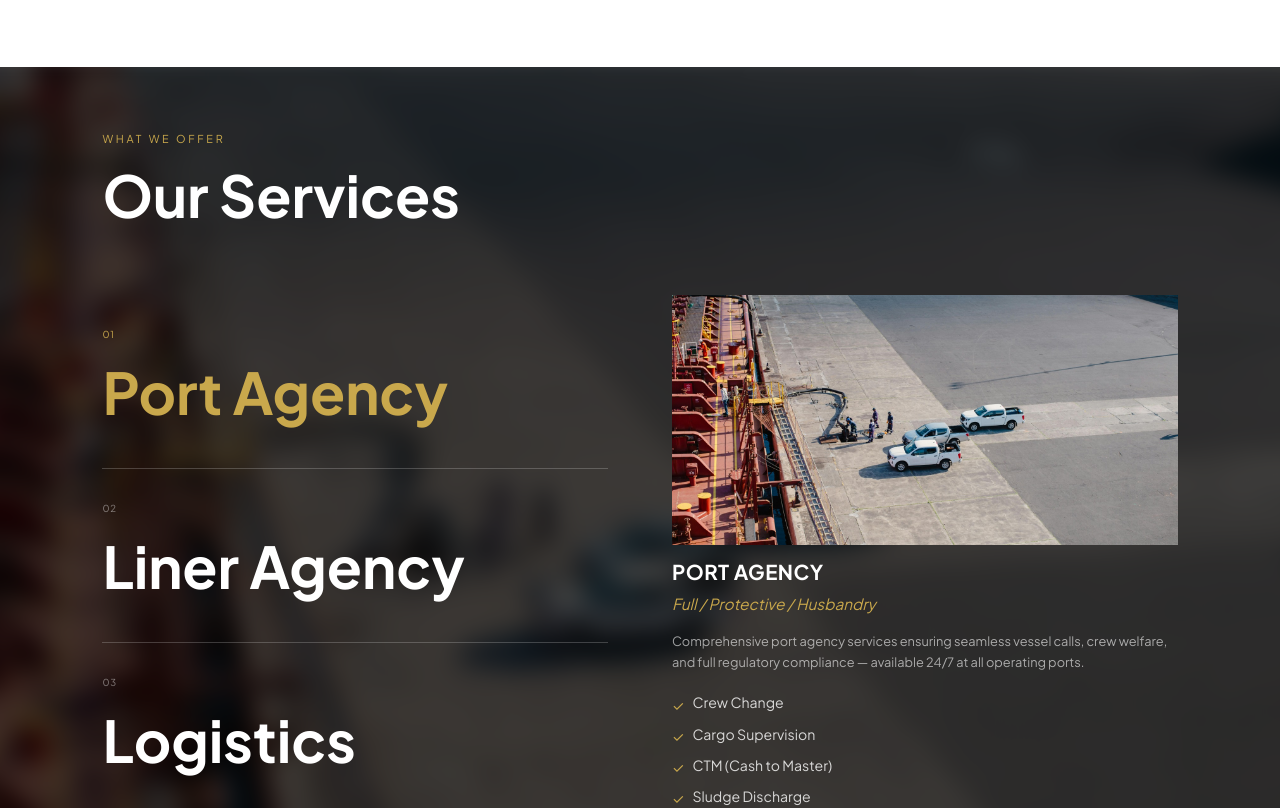
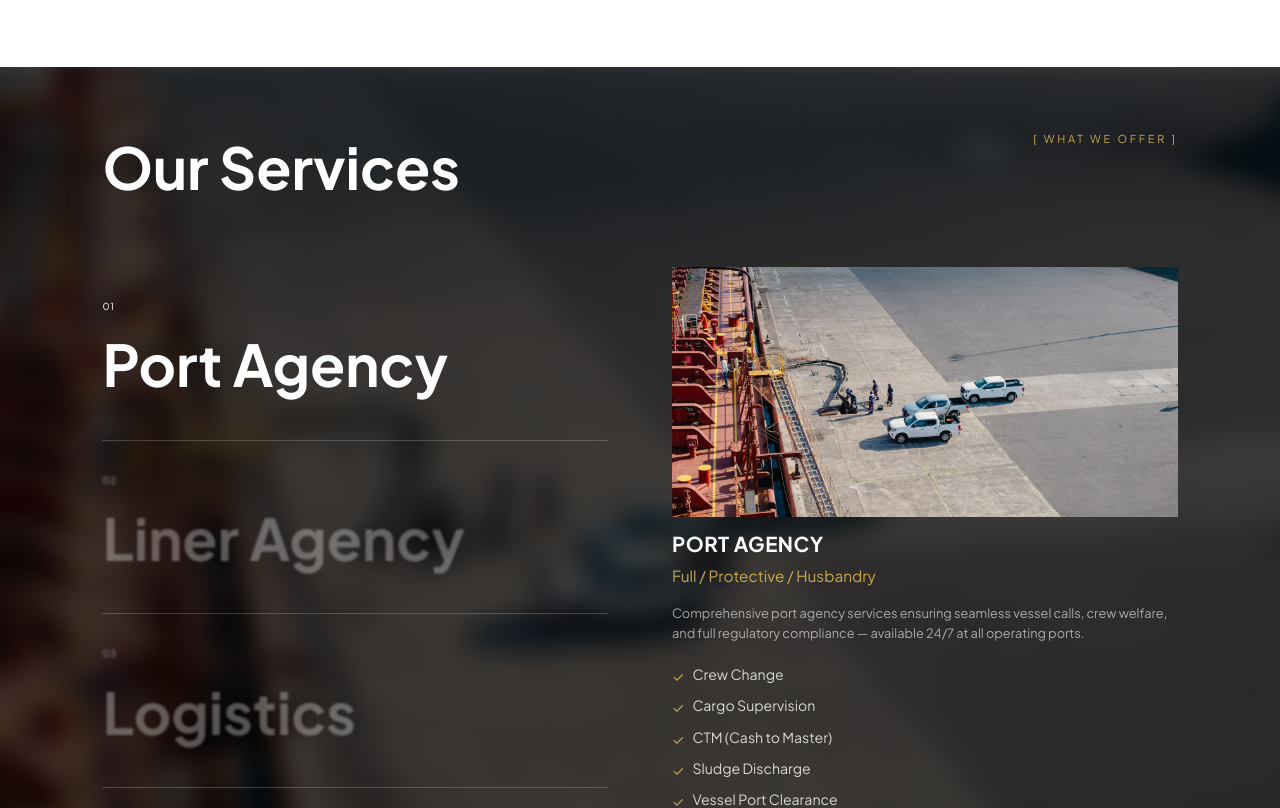
Before and after one commit to aniketpymtz/reality-shipping, a Next.js app: page / in a window 1280 px wide. Shown: the part 2000-2808 px from the top of the page. Built offline with nearby package versions, Linux system fonts and the light colour scheme.

Commit message:
service ui

```diff
--- a/src/components/NewService.tsx
+++ b/src/components/NewService.tsx
@@ -118,13 +118,13 @@ export default function NewService() {
             </div>
 
             {/* Section header */}
-            <div className="mb-16">
-                <p className="text-[0.85vw] uppercase tracking-[0.25em] text-[#c9a84c] mb-3">
-                    What We Offer
-                </p>
+            <div className="w-full justify-between flex flex-row mb-16">
                 <h2 className="text-[4.5vw] text-white font-bold leading-tight">
                     Our Services
                 </h2>
+                <p className="text-[0.85vw] uppercase tracking-[0.25em] text-[#c9a84c] mb-3">
+                   [ What We Offer ]
+                </p>
             </div>
 
             {/* Main layout */}
@@ -141,13 +141,9 @@ export default function NewService() {
                             <p
                                 className="text-[0.75vw] uppercase tracking-widest mb-2"
                                 style={{
-                                    backgroundImage: 'linear-gradient(to right, #c9a84c 50%, rgba(255,255,255,0.45) 50%)',
-                                    backgroundSize: '200% 100%',
-                                    backgroundPosition: selected === index ? '0%' : '100%',
-                                    WebkitBackgroundClip: 'text',
-                                    WebkitTextFillColor: 'transparent',
-                                    backgroundClip: 'text',
-                                    transition: 'background-position 0.55s ease',
+                                    color: selected === index ? '#ffffff' : '#9ca3af',
+                                    filter: selected === index ? 'none' : 'blur(1.5px)',
+                                    transition: 'color 0.5s ease, filter 0.5s ease',
                                 }}
                             >
                                 {String(index + 1).padStart(2, '0')}
@@ -155,13 +151,9 @@ export default function NewService() {
                             <h2
                                 className="text-[7vw] md:text-[4.5vw] font-bold m-0"
                                 style={{
-                                    backgroundImage: 'linear-gradient(to right, #c9a84c 50%, #ffffff 50%)',
-                                    backgroundSize: '200% 100%',
-                                    backgroundPosition: selected === index ? '0%' : '100%',
-                                    WebkitBackgroundClip: 'text',
-                                    WebkitTextFillColor: 'transparent',
-                                    backgroundClip: 'text',
-                                    transition: 'background-position 0.55s ease',
+                                    color: selected === index ? '#ffffff' : '#ffffff50',
+                                    filter: selected === index ? 'none' : 'blur(1px)',
+                                    transition: 'color 0.5s ease, filter 0.5s ease',
                                 }}
                             >
                                 {service.title}
@@ -198,7 +190,7 @@ export default function NewService() {
                             <h3 className="text-[5vw] md:text-[1.6vw] font-bold uppercase tracking-wide text-white m-0">
                                 {services[selected].title}
                             </h3>
-                            <p className="text-[3vw] md:text-[1.2vw] text-[#c9a84c] italic mt-1">
+                            <p className="text-[3vw] md:text-[1.2vw] text-[#c9a84c] mt-1">
                                 {services[selected].subtitle}
                             </p>
                         </div>
```
